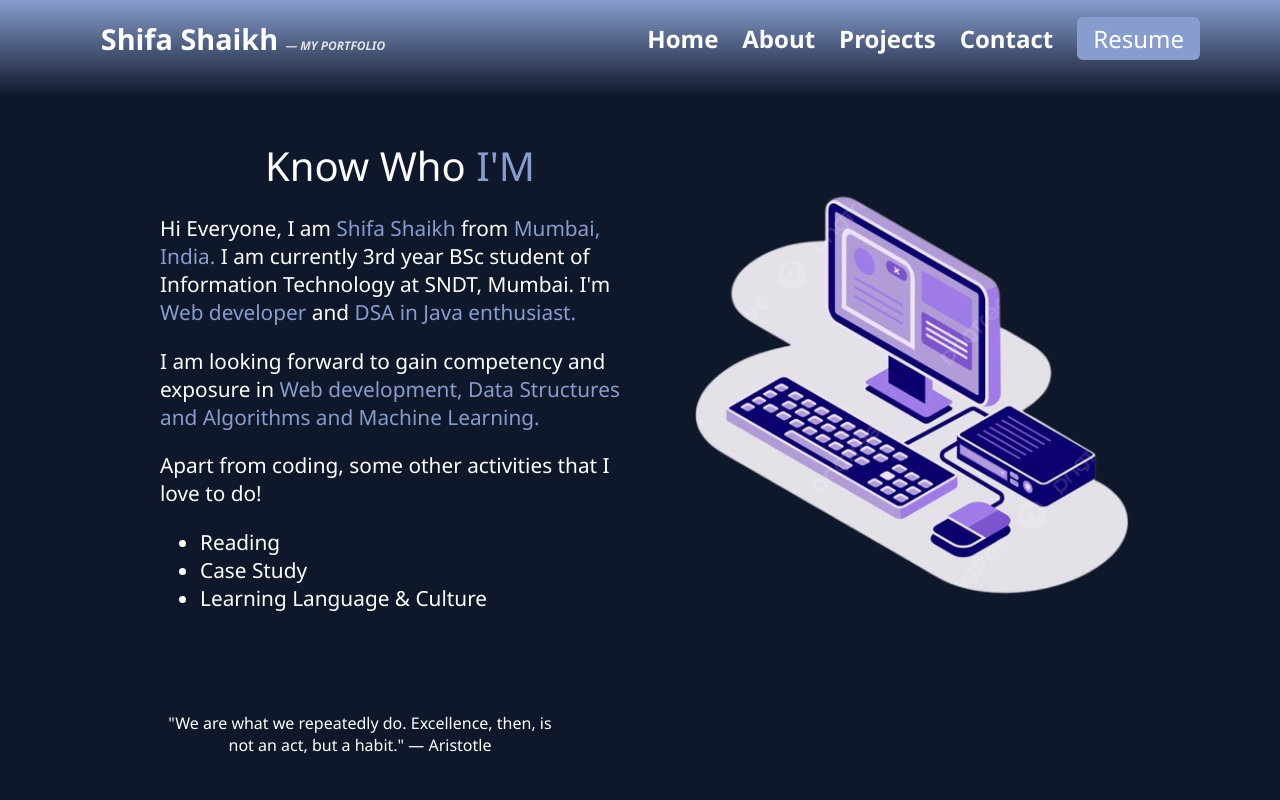
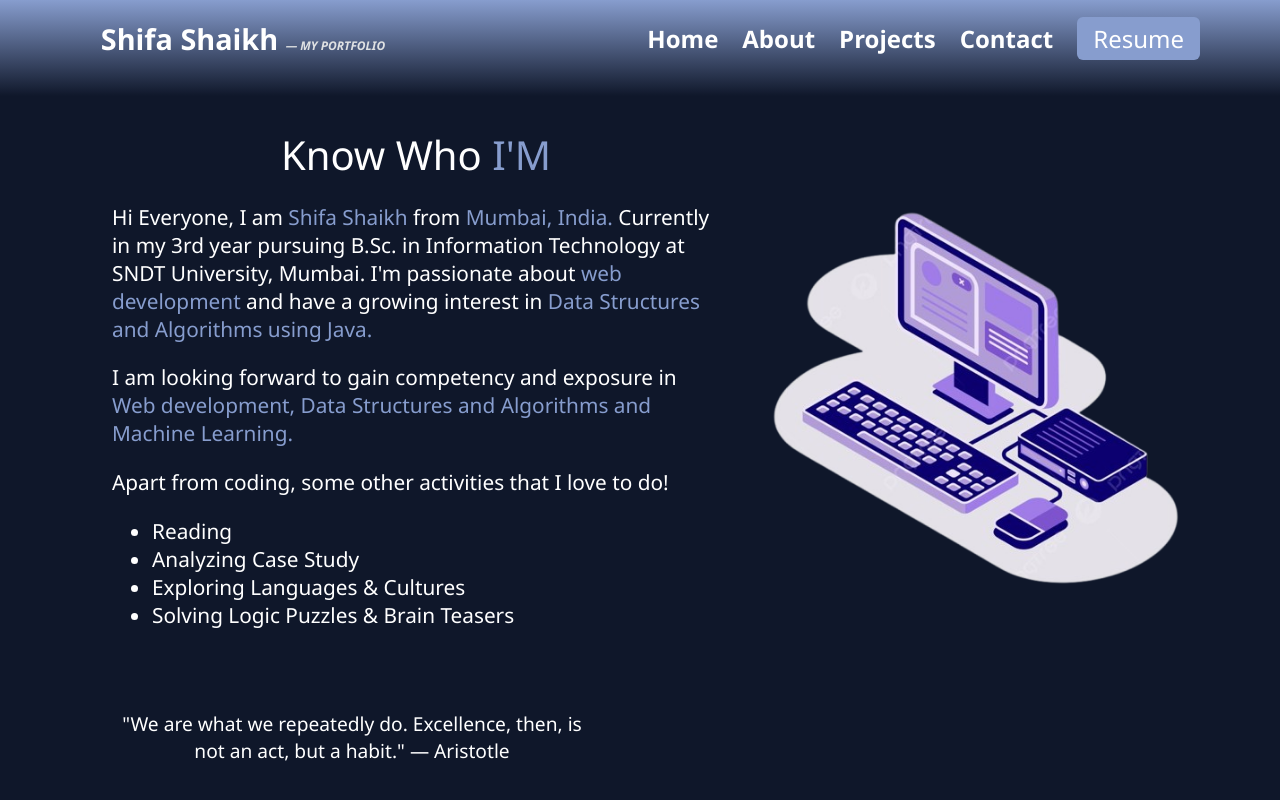
Before and after one commit to shifantasticc/My-Portfolio, a React (Vite) app: page /about in a window 1280 px wide. Shown: the top 800 px of the page. Built offline with nearby package versions, Linux system fonts and the light colour scheme.

Commit message:
Updating Data

```diff
--- a/src/components/About.css
+++ b/src/components/About.css
@@ -4,7 +4,7 @@
   /* justify-content: center; */
   text-align: left;
   align-items: center;
-  padding: 0rem 8rem;
+  padding: 0rem 5rem;
   margin-bottom: 10rem;
   margin-top: -1rem;
   flex-direction: row;
@@ -53,13 +53,14 @@
 }
 
 .quote p {
-  width: 25rem;
+  width: 30rem;
+  font-size: 1.2rem;
   margin-left: 2rem;
 }
 
 .About-Img {
   flex: 1;
-  max-width: 50%;
+  max-width: 40%;
   height: 100%;
   margin-top: 2rem;
   display: flex;
--- a/src/components/About.jsx
+++ b/src/components/About.jsx
@@ -14,10 +14,10 @@ const About = () => {
             </p>
             <p>
               Hi Everyone, I am <span>Shifa Shaikh</span> from{' '}
-              <span>Mumbai, India.</span> I am currently 3rd year BSc student of
-              Information Technology at SNDT, Mumbai. I'm{' '}
-              <span>Web developer</span> and{' '}
-              <span>DSA in Java enthusiast.</span>
+              <span>Mumbai, India.</span> Currently in my 3rd year pursuing
+              B.Sc. in Information Technology at SNDT University, Mumbai. I'm passionate about{' '}
+              <span>web development</span> and have a growing interest in{' '}
+              <span> Data Structures and Algorithms using Java.</span>
             </p>
             <p>
               I am looking forward to gain competency and exposure in{' '}
@@ -31,8 +31,9 @@ const About = () => {
               Apart from coding, some other activities that I love to do!
               <ul>
                 <li>Reading</li>
-                <li>Case Study</li>
-                <li>Learning Language & Culture</li>
+                <li>Analyzing Case Study</li>
+                <li>Exploring Languages & Cultures</li>
+                <li>Solving Logic Puzzles & Brain Teasers</li>
               </ul>
             </p>
           </div>
--- a/src/components/Intro.jsx
+++ b/src/components/Intro.jsx
@@ -12,28 +12,29 @@ const Intro = () => {
             </p>
             <p>
               {' '}
-              Hello, I'm Shifa Shaikh! A Passionate{' '}
+              Hello, I’m Shifa Shaikh— a passionate{' '}
               <i>
                 <span>Full-staclk Web Developer</span>
               </i>
             </p>
 
             <p>
-              I am Proficient in classics like{' '}
+              I'm proficient in core technologies like the{' '}
               <i>
-                <span>MERN stack, Javascript, SQL, Java, Python </span>
+                <span>MERN stack, Javascript, SQL, Java, Python, </span>
               </i>
-              and version control tools like{' '}
+              along with version control tools such as{' '}
               <i>
                 <span>Git/GitHub .</span>{' '}
               </i>
             </p>
 
             <p>
-              My areas of interest includes building new{' '}
+              I'm especially passionate about building{' '}
               <i>
-                <span>Responsive Web Applications. </span>
-              </i>
+                <span>responsive and user-friendly web applications</span>
+              </i>{' '}
+              that offer real-world value and seamless user experiences.
             </p>
 
             {/* <p>
```
